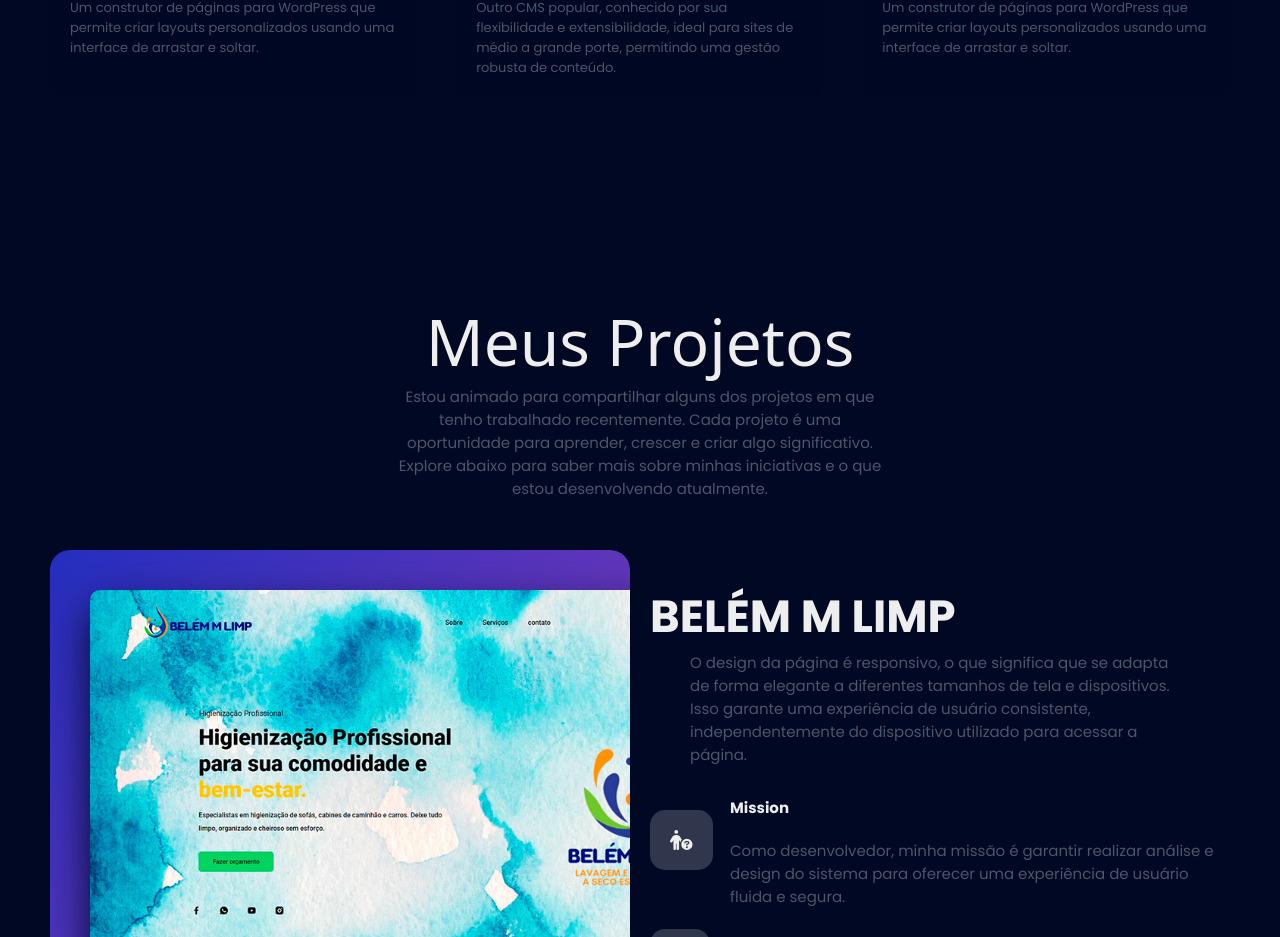
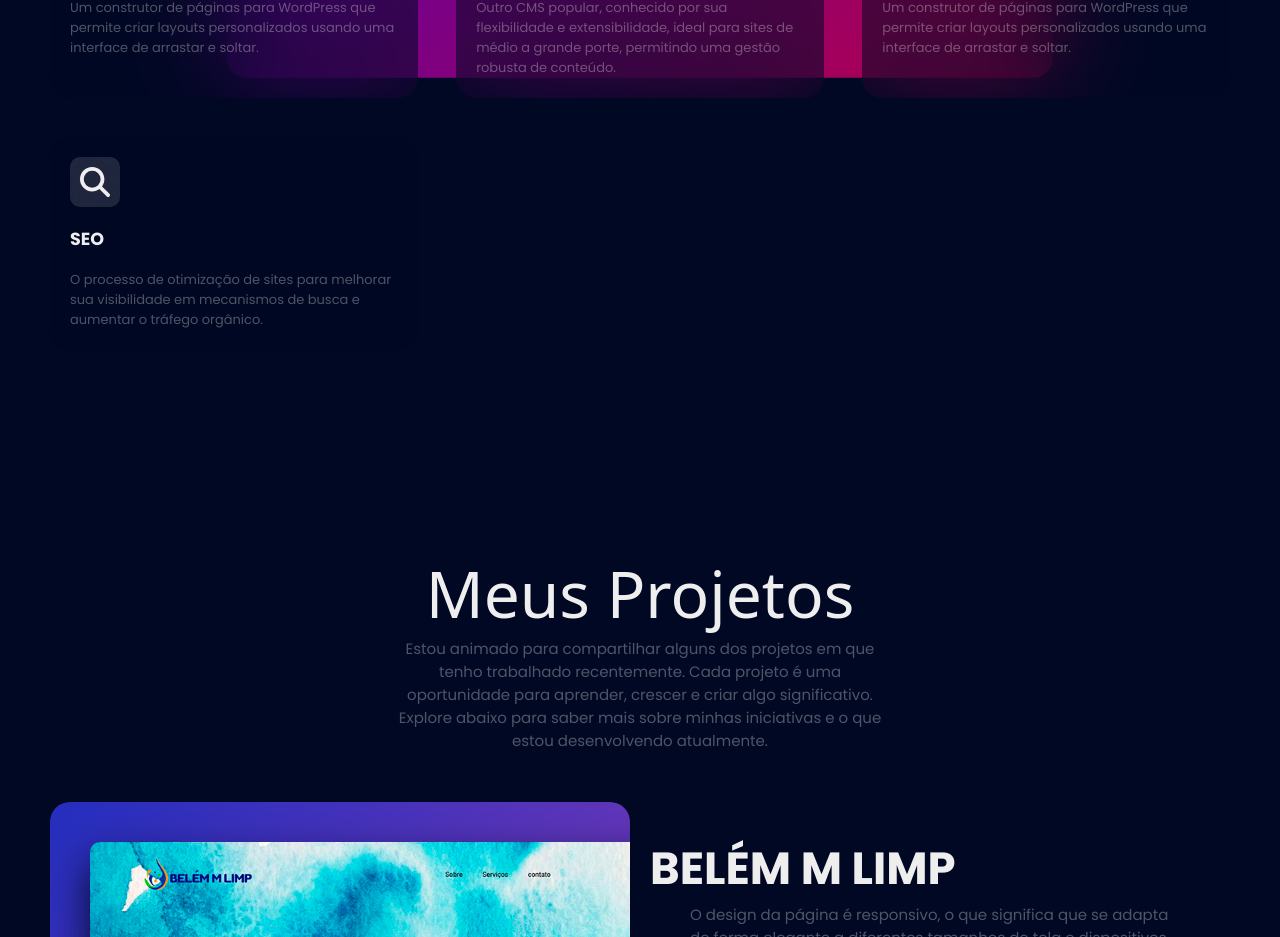
Before and after one commit to maynmk/portfolio, a React (Create React App) app: page / in a window 1280 px wide. Shown: the part 2471-3408 px from the top of the page. Built offline with nearby package versions, Linux system fonts and the light colour scheme; a web font is replaced by a local one.

Commit message:
Update Skills.js

```diff
--- a/src/components/Skills.js
+++ b/src/components/Skills.js
@@ -1,7 +1,7 @@
 import React, { useRef, useState } from 'react'
 import { FontAwesomeIcon } from '@fortawesome/react-fontawesome';
 import { faReact, faHtml5, faCss3, faJs, faFigma, faNodeJs, faWordpress, faJoomla, faVuejs, faElementor, faGolang, faGithub} from '@fortawesome/free-brands-svg-icons';
-import { faDatabase } from '@fortawesome/free-solid-svg-icons';
+import { faDatabase, faMagnifyingGlass  } from '@fortawesome/free-solid-svg-icons';
 import CustomHook from './CustomHook';
 
 function Skills() {
@@ -84,6 +84,11 @@
     name: 'Elementor',
     des: 'Um construtor de páginas para WordPress que permite criar layouts personalizados usando uma interface de arrastar e soltar.',
     icon: faElementor,
+  },
+  {
+    name: 'SEO',
+    des: 'O processo de otimização de sites para melhorar sua visibilidade em mecanismos de busca e aumentar o tráfego orgânico.',
+    icon: faMagnifyingGlass,
   }
 ]);
   return (
```
